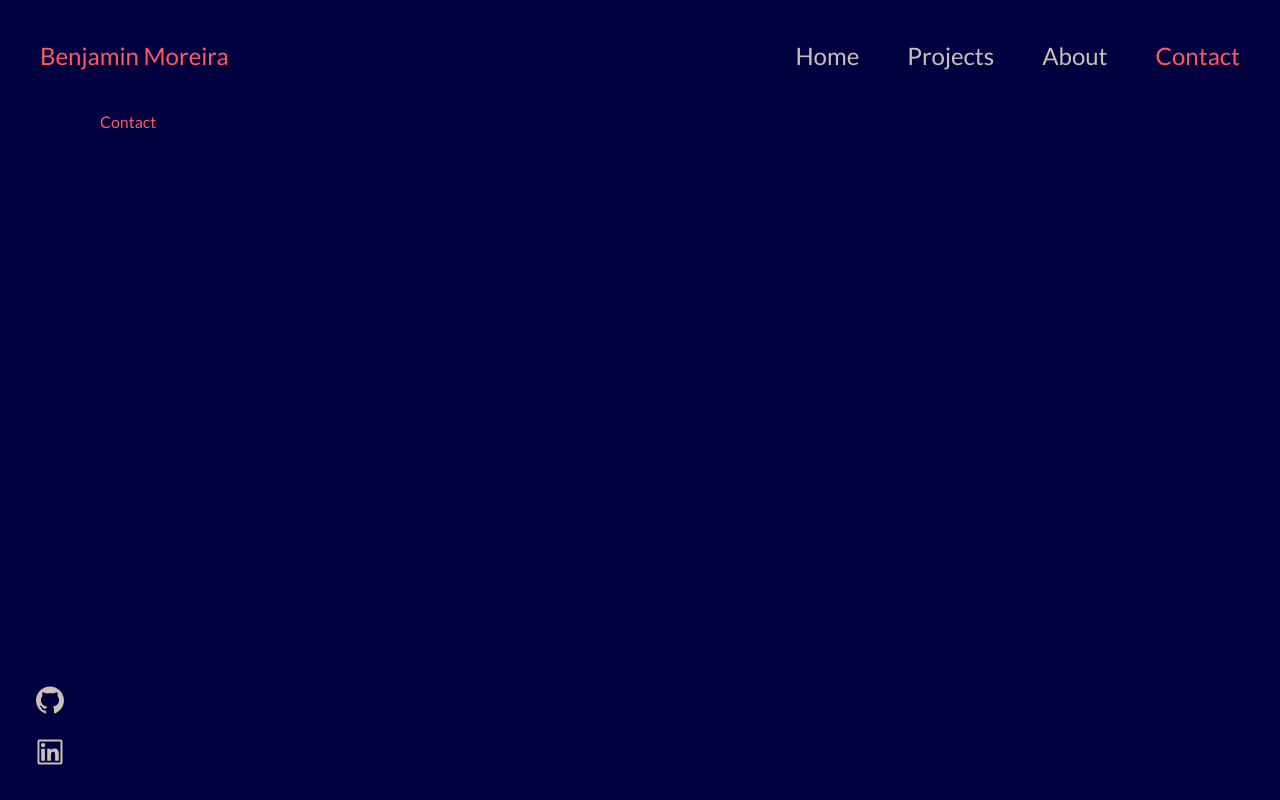
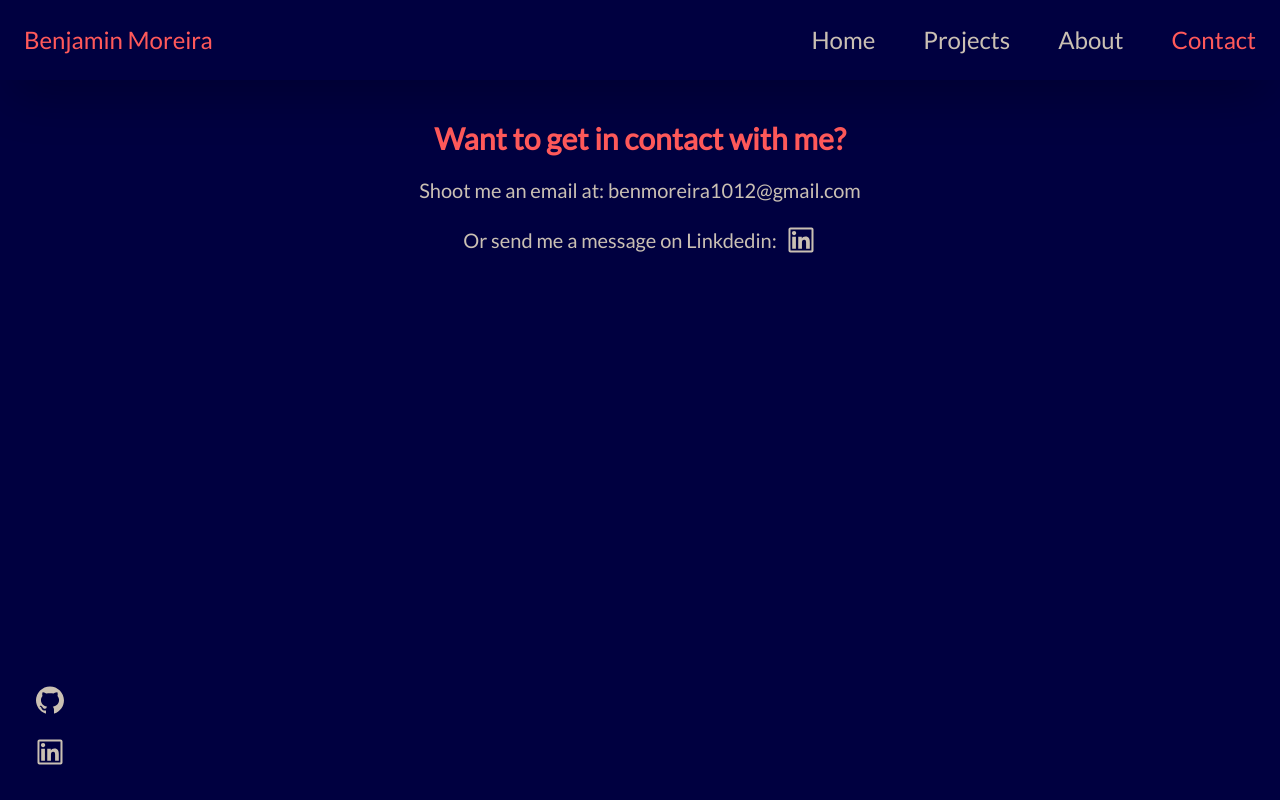
Before and after one commit to BenMoreira/portfolio-website, a React (Vite) app: page /Contact in a window 1280 px wide. Built offline with nearby package versions, Linux system fonts and the light colour scheme.

Commit message:
Adds to contact page, and fixes navbar a bit.

```diff
--- a/src/App.jsx
+++ b/src/App.jsx
@@ -15,7 +15,7 @@ function App() {
 
       <LinksSideBar />
 
-      <div className='w-full mt-[110px]'>
+      <div className='w-full mt-[80px]'>
         <div className=''>
           <Routes>
             <Route path='/' element={<Home/>}/>
--- a/src/components/LinksSideBar.jsx
+++ b/src/components/LinksSideBar.jsx
@@ -3,8 +3,8 @@ import {AiOutlineGithub, AiOutlineLinkedin} from 'react-icons/ai'
 
 const LinksSideBar = () => {
   return (
-    <div className='bg-blue text-beige fixed w-[100px] mt-[110px]'>
-        <div className='flex flex-col justify-end items-center gap-5 h-[calc(100vh-110px)] pb-8'>
+    <div className='bg-blue text-beige fixed w-[100px] bottom-0'>
+        <div className='flex flex-col justify-end items-center gap-5 h-[calc(80vh-110px)] pb-8'>
             <div className=''>
                 <a href='https://github.com/BenMoreira'><AiOutlineGithub size='2rem' /></a>
             </div>
--- a/src/components/Navbar.jsx
+++ b/src/components/Navbar.jsx
@@ -5,7 +5,7 @@ import Logo from '../assets/logo-no-background.png'
 
 const Navbar = () => {
   return (
-    <nav className='w-full fixed p-10 bg-blue'>
+    <nav className='w-full fixed p-6 bg-blue shadow-2xl'>
         <div className='flex flex-row justify-between items-center'>
           <div>
             <p className='text-red text-2xl'>Benjamin Moreira</p>
--- a/src/pages/About.jsx
+++ b/src/pages/About.jsx
@@ -2,9 +2,9 @@ import React from 'react'
 
 const About = () => {
   return (
-    <div className='h-[calc(100vh-110px)] bg-blue w-full'>
+    <div className='h-[calc(100vh-80px)] bg-blue w-full'>
       <div className='w-[70%] mx-auto'>
-        <div className='text-red font-bold text-3xl pt-5'>
+        <div className='text-red font-bold text-3xl pt-10 border-b border-beige'>
           About Me
         </div>
 
@@ -15,7 +15,7 @@ const About = () => {
           always something new to learn in it as well.
         </div>
 
-        <div className='text-red font-bold text-3xl pt-10'>
+        <div className='text-red font-bold text-3xl pt-10 border-b border-beige'>
           My Technical Skills
         </div>
 
--- a/src/pages/Contact.jsx
+++ b/src/pages/Contact.jsx
@@ -1,9 +1,23 @@
 import React from 'react'
+import { AiOutlineLinkedin } from 'react-icons/ai'
 
 const Contact = () => {
   return (
-    <div className='h-[calc(100vh-110px)] ml-[100px] bg-blue text-red'>
-      Contact
+    <div className='h-[calc(100vh-80px)] bg-blue w-full'>
+      <div className='w-[70%] mx-auto'>
+        <div className='text-red text-3xl font-bold text-center pt-10'>
+          Want to get in contact with me?
+        </div>
+
+        <div className='text-beige text-xl text-center pt-5'>
+          Shoot me an email at: benmoreira1012@gmail.com
+        </div>
+
+        <div className='text-beige text-xl pt-5 flex flex-row justify-center items-center gap-2'>
+          Or send me a message on Linkdedin:
+          <a href='https://www.linkedin.com/in/benjamin-moreira-338327210'><AiOutlineLinkedin size='2rem' /></a>
+        </div>
+      </div>
     </div>
   )
 }
--- a/src/pages/Home.jsx
+++ b/src/pages/Home.jsx
@@ -2,9 +2,9 @@ import React from 'react'
 
 const Home = () => {
   return (
-    <div className='bg-blue h-[calc(100vh-110px)]'>
+    <div className='bg-blue h-[calc(100vh-80px)]'>
       <div className='mx-auto w-[70%] text-center'>
-        <div className='text-8xl pt-10 text-red'>
+        <div className='text-8xl pt-14 text-red'>
           Welcome.
 
           <div className='text-4xl pt-10 text-beige'>
--- a/src/pages/Projects.jsx
+++ b/src/pages/Projects.jsx
@@ -3,9 +3,9 @@ import ProjectCard from '../components/ProjectCard'
 
 const Projects = () => {
   return (
-    <div className='h-[calc(100vh-110px)] bg-blue text-red'>
+    <div className='h-[calc(100vh-80px)] bg-blue text-red'>
       <div className='w-[70%] mx-auto'>
-        <p className='pt-5 text-3xl font-bold'>
+        <p className='pt-10 text-3xl font-bold'>
           Projects I've worked on:
         </p>
 
```
